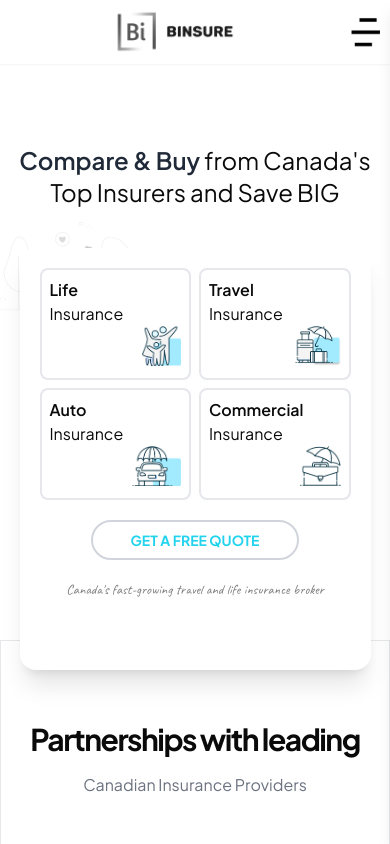
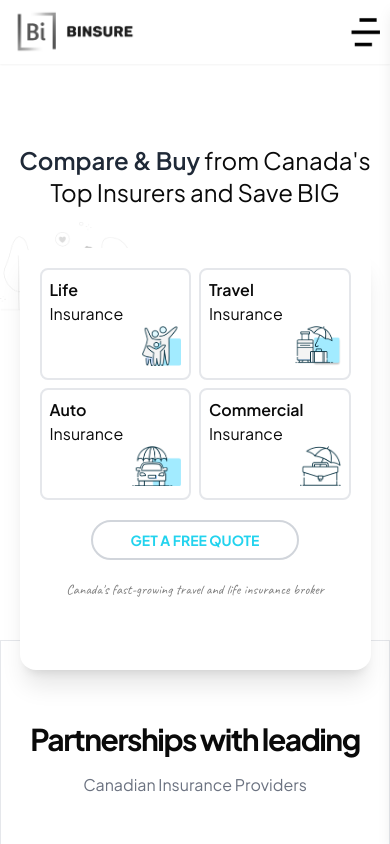
Before and after one commit to ravi-aman/B-Insurance, a React (Vite) app: page / in a window 390 px wide. Shown: the top 844 px of the page. Built offline with nearby package versions, Linux system fonts and the light colour scheme.

Commit message:
logo updated

```diff
--- a/src/Pages/Header.jsx
+++ b/src/Pages/Header.jsx
@@ -97,7 +97,7 @@ function Header() {
     <header className="bg-white shadow-sm" ref={headerRef}>
       <nav className="flex justify-between md:justify-center items-center p-2 w-full">
         <div className="md:w-1/3 flex justify-between items-center w-full">
-          <img src="logo.png" alt="logo" className="h-12 md:h-[3rem] pl-[100px]" />
+          <img src="logo.png" alt="logo" className="h-12 md:h-[3rem] md:pl-[100px]" />
           <img
             src="hamburger.png"
             alt="menu"
```
